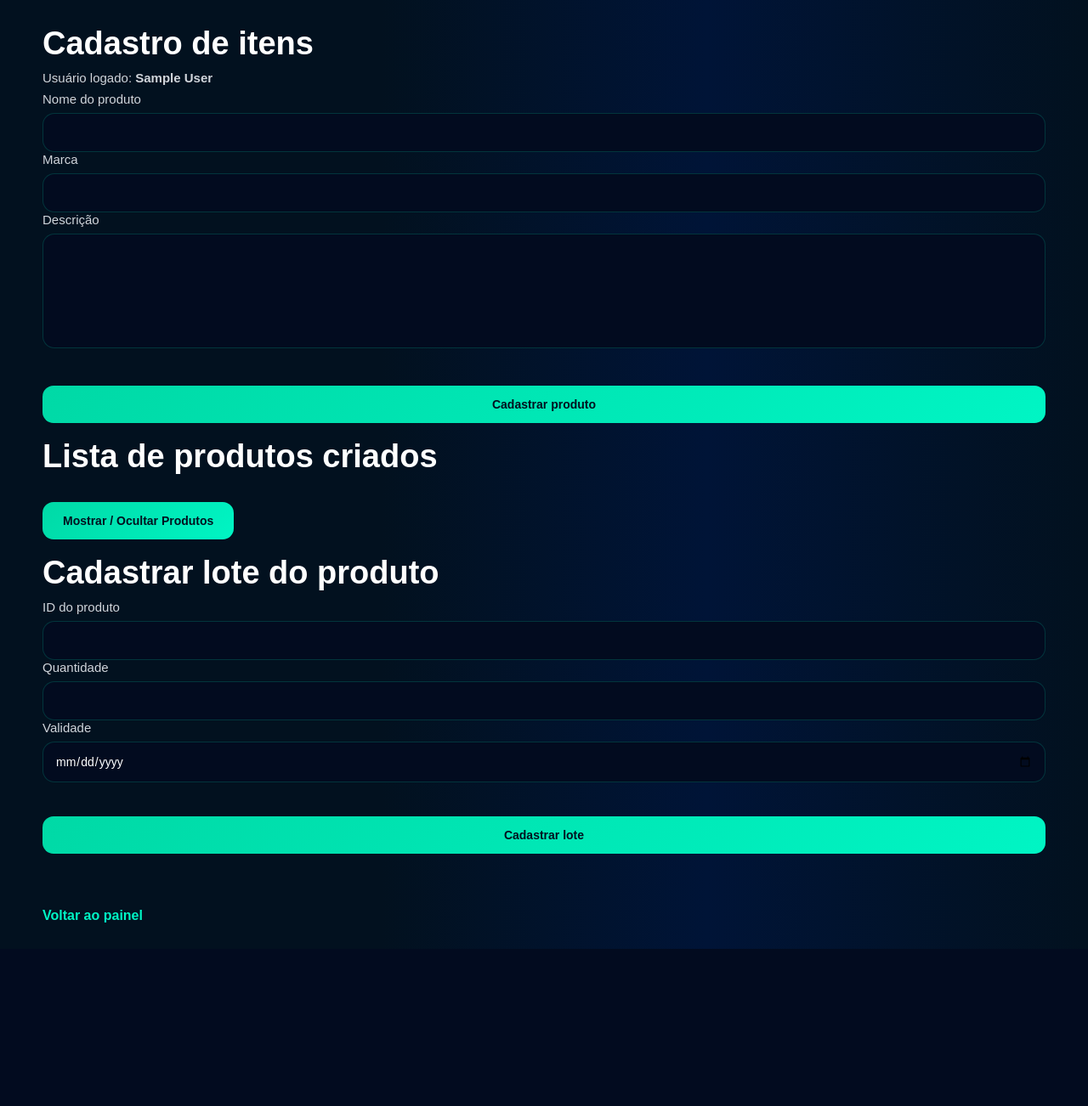
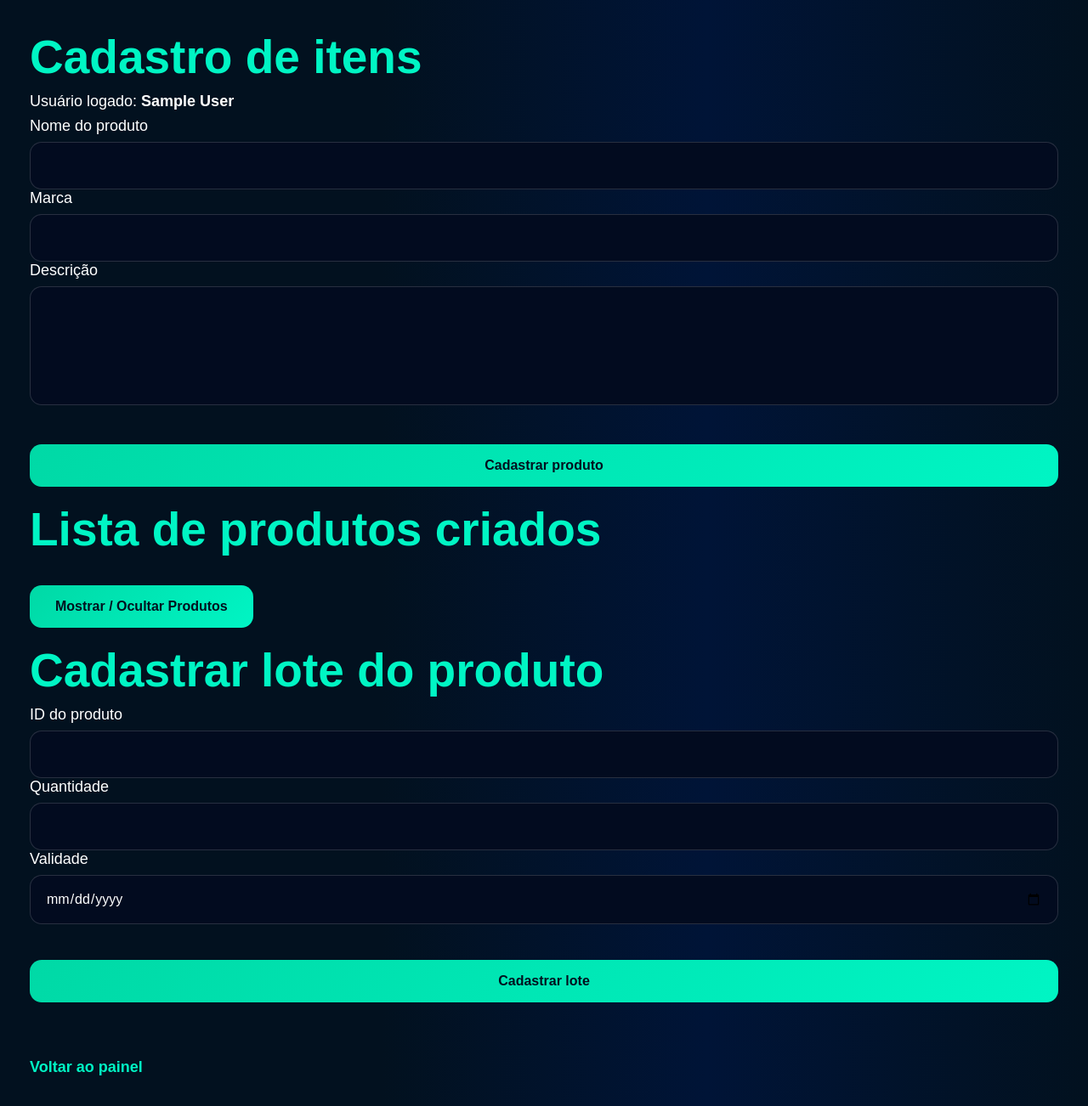
Before and after one commit to LeoJValinhos/TCC, a PHP site: page /cad_list_prods.php in a window 1280 px wide. Shown: the whole page at 85% size. Before the commit the page ends 1117 px from the top, so only its background shows below. Run offline with PHP 8.4, Linux system fonts and the light colour scheme; the visitor is signed in with stand-in values (Sample User, id 1); data that the repository does not hold is empty.

Commit message:
Update cad_list_prods.css

```diff
--- a/cad_list_prods.css
+++ b/cad_list_prods.css
@@ -27,7 +27,7 @@ body{
 
     min-height: 100vh;
 
-    padding: 30px;
+    padding: 35px;
 }
 
 /* =========================
@@ -38,7 +38,7 @@ CONTAINER
 
     width: 100%;
 
-    max-width: 1180px;
+    max-width: 1500px;
 
     margin: auto;
 
@@ -51,22 +51,26 @@ TÍTULO PRINCIPAL
 
 h2{
 
-    font-size: 38px;
+    font-size: 55px;
+
+    color: #00f5c4;
 
     margin-bottom: 10px;
 
-    color: white;
+    font-weight: bold;
 }
 
-/* TEXTO */
+/* =========================
+TEXTO
+========================= */
 
 p{
 
-    color: #d1d5db;
+    color: #ffffff;
+
+    font-size: 18px;
 
     margin-bottom: 8px;
-
-    font-size: 15px;
 }
 
 /* =========================
@@ -197,22 +192,24 @@ textarea{
 
     background: #020b1f;
 
-    border: 1px solid rgba(0, 245, 196, 0.18);
+    border: 1px solid rgba(255,255,255,0.15);
 
     border-radius: 14px;
 
-    padding: 14px;
+    padding: 18px;
 
     color: white;
 
-    font-size: 14px;
+    font-size: 16px;
 
     outline: none;
 
     transition: 0.3s;
 }
 
-/* FOCUS */
+/* =========================
+FOCUS
+========================= */
 
 input:focus,
 textarea:focus{
@@ -220,22 +217,26 @@ textarea:focus{
     border-color: #00f5c4;
 
     box-shadow:
-    0 0 14px rgba(0, 245, 196, 0.30);
+    0 0 15px rgba(0, 245, 196, 0.25);
 }
 
-/* PLACEHOLDER */
+/* =========================
+PLACEHOLDER
+========================= */
 
 input::placeholder,
 textarea::placeholder{
 
-    color: #7c8aa5;
+    color: #9ca3af;
 }
 
-/* TEXTAREA */
+/* =========================
+TEXTAREA
+========================= */
 
 textarea{
 
-    min-height: 135px;
+    min-height: 140px;
 
     resize: none;
 }
@@ -247,7 +248,7 @@ BOTÕES
 input[type="submit"],
 button{
 
-    margin-top: 22px;
+    margin-top: 24px;
 
     background:
     linear-gradient(
@@ -259,11 +260,11 @@ button{
 
     border: none;
 
-    border-radius: 13px;
+    border-radius: 14px;
 
-    padding: 14px 24px;
+    padding: 16px 30px;
 
-    font-size: 14px;
+    font-size: 16px;
 
     font-weight: bold;
 
@@ -349,20 +358,22 @@ a{
 
     display: inline-block;
 
-    margin-top: 28px;
+    margin-top: 30px;
 
     color: #00f5c4;
 
     text-decoration: none;
 
-    font-size: 16px;
+    font-size: 18px;
 
     font-weight: bold;
 
     transition: 0.3s;
 }
 
-/* HOVER LINK */
+/* =========================
+HOVER LINK
+========================= */
 
 a:hover{
 
```
Also changed, not shown: other parts of cad_list_prods.css (+34 -36 lines).
